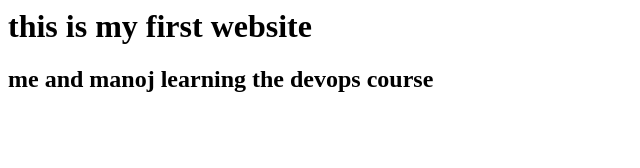
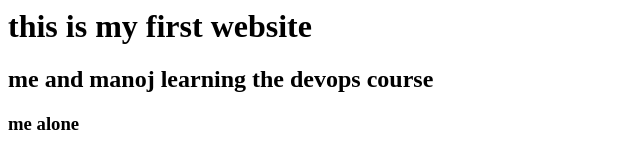
Before and after one commit to k-sreekanth29/myweb, a plain HTML site: page index.html in a window 1280 px wide. Shown: the full height of the page, 0-640 px from the left. Drawn offline with Linux system fonts and the light colour scheme.

Commit message:
Update index.html

```diff
--- a/index.html
+++ b/index.html
@@ -1,2 +1,3 @@
 <h1> this is my first website</h1>
 <h2> me and manoj learning the devops course</h2>
+<h3> me alone </h3>
```
